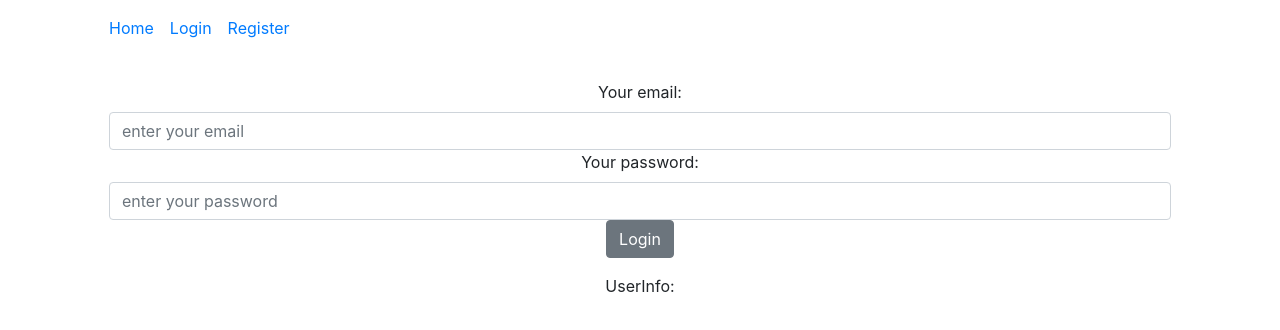
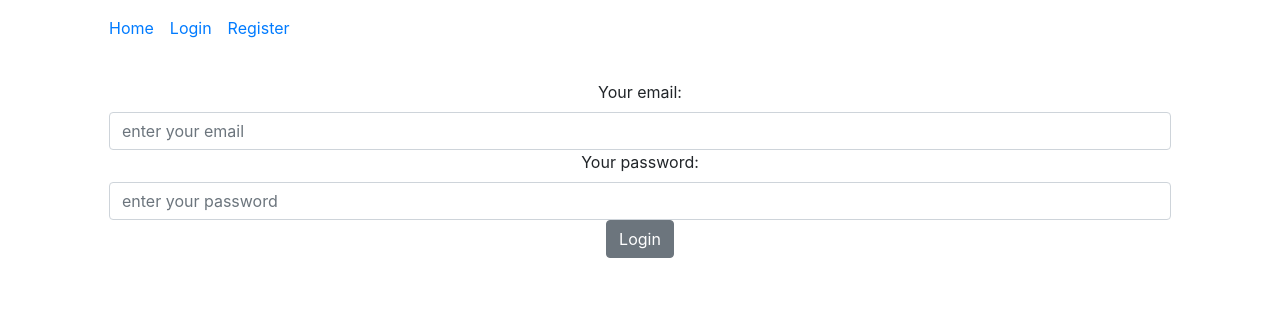
Before and after one commit to noragarkalne/Social-app-fe, a React (Create React App) app in the folder social-app-fe/: page /login in a window 1280 px wide. Shown: the top 330 px of the page. Built offline with nearby package versions, Linux system fonts and the light colour scheme.

Commit message:
useState for check if user is logged in and redirect to Dashboard

```diff
--- a/social-app-fe/src/Authorization/Dashboard.tsx
+++ b/social-app-fe/src/Authorization/Dashboard.tsx
@@ -16,9 +16,6 @@ export const Dashboard = () => {
     }
     const array = Object.entries(arr);
     const x = Object.fromEntries(array);
-    setMys(x);
-    console.log(x);
-    console.log("mys: ", x.userName);
     var y = Object.keys(x).map((key) => `${x[key]}`);
     setGivenUser(y[2].toString());
 
--- a/social-app-fe/src/Authorization/LoginPage.tsx
+++ b/social-app-fe/src/Authorization/LoginPage.tsx
@@ -1,6 +1,7 @@
 import { Container } from "@material-ui/core";
 import axios from "axios";
 import React, { useState } from "react";
+import { Redirect } from "react-router-dom";
 import { Button, FormGroup, Input, Label } from "reactstrap";
 import "./Loginpage.css";
 
@@ -11,6 +12,7 @@ export const LoginPage: React.FC = () => {
   });
 
   const [username, setUsername] = useState("");
+  const [loggedIn, setLoggedIn] = useState(false);
 
   const loginUser = () => {
     axios
@@ -30,12 +32,10 @@ export const LoginPage: React.FC = () => {
         obj.userName = response.data.name;
         const serializedState = JSON.stringify(obj);
         var a = localStorage.setItem("myData", serializedState);
-        console.log("data:", a);
-        // const user = response.data.data.name;
-        // console.log("message: ", response.data.message, "user: ", user);
+
 
         if (response.status === 200) {
-          console.log("iekšā");
+          setLoggedIn(true);
         } else alert("Invalid User");
       })
       .catch((error) => {
@@ -46,7 +46,9 @@ export const LoginPage: React.FC = () => {
   };
 
   return (
+
     <Container component="div">
+     {(loggedIn == false)? (
          <FormGroup>
             <div className="Label">
               <Label> Your email: </Label>
@@ -81,8 +83,10 @@ export const LoginPage: React.FC = () => {
             </Button>
             </div>
           </FormGroup>
-
-      <p itemType="text">UserInfo: {username}</p>
+     ) : (
+          <Redirect to="/dashboard" />
+     )}
     </Container>
   );
+
 };
```
Also changed, not shown: 1 other file (tests, documents, lock files or other folders). Lines whose indentation alone changed are shown as unchanged.
